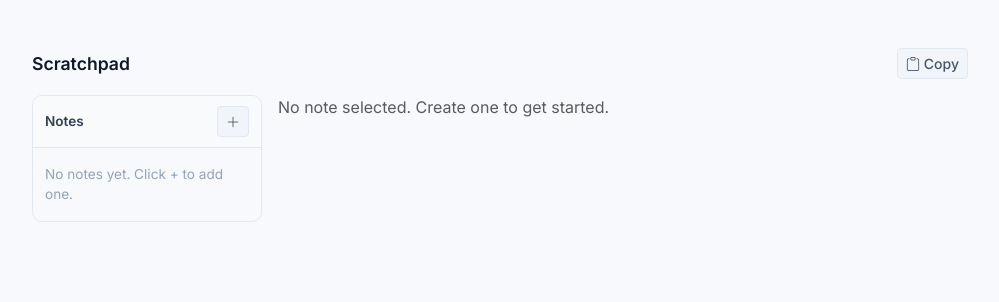
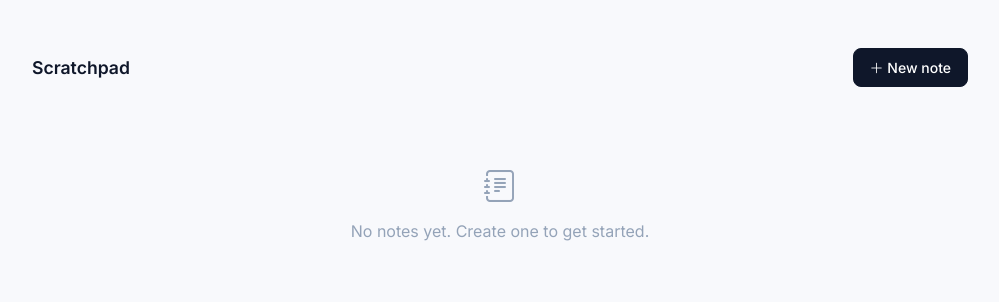
Before and after one commit to Tahsin2155/zipline, a Flask app: template app/templates/notes/notes.html in a window 1280 px wide. Shown: the top 302 px of the page, without its empty margins (140-1139 px from the left). Run offline with Flask 3, Linux system fonts and the light colour scheme; the template is opened without the code that fills it, so the values that code supplies are empty.

Commit message:
Redesign scratchpad UI: note grid + dedicated editor page
- /notes now shows a card grid (title, created/updated dates, content
  preview) instead of a sidebar list; clicking a card opens it
  - new app/templates/notes/note_editor.html: full-page editor matching
  the old single-scratchpad UI, header now shows title, created/modified
  dates, and a dropdown with Rename/Delete
- rename now uses the same modal-based flow as folder rename (explicit
  Save button + page reload) instead of autosaving on blur/typing, which
  was buggy
- dropped the JSON get_note/list_view endpoints from the previous
  sidebar-switcher design since the editor is now a full page load

```diff
--- a/app/templates/base.html
+++ b/app/templates/base.html
@@ -31,7 +31,7 @@
                 </ul>
                 <ul class="navbar-nav align-items-center">
                     <li class="nav-item me-3">
-                        <span class="navbar-text">Welcome, <strong>{% if session.username == 'developer' %}Tahsin{% else %}{{ session.username }}{% endif %}</strong></span>
+                        <span class="navbar-text">Welcome, <strong>{% if session.username == 'developer' %}Tahsin{% else %}{{ session.username.capitalize() }}{% endif %}</strong></span>
                     </li>
                     <li class="nav-item">
                         <form method="POST" action="{{ url_for('auth.logout') }}" class="m-0">
--- a/app/templates/notes/notes.html
+++ b/app/templates/notes/notes.html
@@ -4,115 +4,138 @@
 
 {% block extra_css %}
 <style>
-.notes-layout {
+.notes-grid {
+    display: grid;
+    grid-template-columns: repeat(auto-fill, minmax(220px, 1fr));
+    gap: 14px;
+    margin-bottom: 1.25rem;
+}
+.note-card {
+    border: 1px solid #e2e8f0;
+    border-radius: 12px;
+    padding: 16px;
+    background: #fff;
+    cursor: pointer;
+    transition: background-color 0.15s, border-color 0.15s;
+    position: relative;
     display: flex;
-    gap: 16px;
-    align-items: flex-start;
+    flex-direction: column;
+    min-height: 130px;
 }
-.notes-sidebar {
-    width: 230px;
-    flex-shrink: 0;
-    border: 1px solid #e2e8f0;
-    border-radius: 10px;
-    overflow: hidden;
+.note-card:hover {
+    background-color: #f8fafc;
+    border-color: #cbd5e1;
 }
-.notes-sidebar-header {
+.note-card-header {
     display: flex;
     justify-content: space-between;
-    align-items: center;
-    padding: 10px 12px;
-    border-bottom: 1px solid #e2e8f0;
-    background: #f8fafc;
+    align-items: flex-start;
+    gap: 8px;
+    margin-bottom: 10px;
 }
-.notes-list {
-    max-height: 65vh;
-    overflow-y: auto;
-}
-.notes-list-item {
-    display: flex;
-    justify-content: space-between;
-    align-items: center;
-    gap: 6px;
-    padding: 10px 12px;
-    border-bottom: 1px solid #f1f5f9;
-    cursor: pointer;
-    font-size: 0.88rem;
-}
-.notes-list-item:last-child { border-bottom: none; }
-.notes-list-item:hover { background: #f8fafc; }
-.notes-list-item.active { background: #eef2ff; }
-.notes-list-item .note-title {
+.note-card .note-title {
+    font-size: 0.95rem;
+    font-weight: 600;
+    color: #1e293b;
     overflow: hidden;
     text-overflow: ellipsis;
     white-space: nowrap;
     flex: 1;
 }
-.notes-list-item .note-delete-btn {
-    opacity: 0;
+.note-card .note-preview {
+    font-size: 0.82rem;
+    color: #64748b;
+    flex: 1;
+    overflow: hidden;
+    display: -webkit-box;
+    -webkit-line-clamp: 3;
+    -webkit-box-orient: vertical;
+    margin-bottom: 10px;
+    word-break: break-word;
+}
+.note-card .note-preview.empty {
+    color: #cbd5e1;
+    font-style: italic;
+}
+.note-card .note-dates {
+    font-size: 0.72rem;
+    color: #94a3b8;
+    border-top: 1px solid #f1f5f9;
+    padding-top: 8px;
+}
+.note-card .note-menu-btn {
+    color: #94a3b8;
+    background: none;
     border: none;
-    background: none;
-    color: #94a3b8;
-    padding: 0 4px;
-    line-height: 1;
+    padding: 2px 6px;
+    flex-shrink: 0;
 }
-.notes-list-item:hover .note-delete-btn { opacity: 1; }
-.notes-list-item .note-delete-btn:hover { color: #ef4444; }
-.notes-list-empty {
-    padding: 16px 12px;
-    font-size: 0.85rem;
+.note-card .note-menu-btn:hover {
+    color: #0f172a;
+}
+.notes-empty-state {
+    text-align: center;
+    padding: 60px 20px;
     color: #94a3b8;
 }
-.notes-main { flex: 1; min-width: 0; }
-.notes-title-input {
-    border: none;
-    background: none;
-    font-size: 1.1rem;
-    font-weight: 600;
-    padding: 0;
-    width: 100%;
-}
-.notes-title-input:focus { outline: none; }
 </style>
 {% endblock %}
 
 {% block content %}
 <div class="d-flex justify-content-between align-items-center mb-3">
     <h5 class="section-title mb-0">Scratchpad</h5>
-    <div class="d-flex align-items-center gap-2">
-        <span class="notes-status" id="notesStatus">
-            {% if active %}Last saved {{ active[3] or 'never' }}{% endif %}
-        </span>
-        <button type="button" class="btn btn-light btn-sm" id="copyNotesBtn"><i class="bi bi-clipboard"></i> Copy</button>
+    <button type="button" class="btn btn-primary btn-sm" id="newNoteBtn"><i class="bi bi-plus-lg"></i> New note</button>
+</div>
+
+{% if notes %}
+<div class="notes-grid">
+    {% for note in notes %}
+    <div class="note-card" data-note-id="{{ note.id }}" onclick="if (!event.target.closest('.dropdown')) window.location.href='{{ url_for('notes.view', id=note.id) }}';">
+        <div class="note-card-header">
+            <span class="note-title">{{ note.title }}</span>
+            <div class="dropdown">
+                <button class="note-menu-btn" data-bs-toggle="dropdown"><i class="bi bi-three-dots-vertical"></i></button>
+                <ul class="dropdown-menu dropdown-menu-end">
+                    <li><a class="dropdown-item rename-note-btn" href="#" data-note-id="{{ note.id }}" data-note-title="{{ note.title }}">Rename</a></li>
+                    <li><a class="dropdown-item text-danger delete-note-btn" href="#" data-note-id="{{ note.id }}" data-note-title="{{ note.title }}">Delete</a></li>
+                </ul>
             </div>
         </div>
-
-<div class="notes-layout">
-    <div class="notes-sidebar">
-        <div class="notes-sidebar-header">
-            <span class="fw-semibold" style="font-size: 0.85rem;">Notes</span>
-            <button type="button" class="btn btn-light btn-sm" id="newNoteBtn" title="New note"><i class="bi bi-plus-lg"></i></button>
+        {% if note.preview %}
+        <div class="note-preview">{{ note.preview }}</div>
+        {% else %}
+        <div class="note-preview empty">Empty note</div>
+        {% endif %}
+        <div class="note-dates">
+            Created {{ note.created_at }}{% if note.updated_at and note.updated_at != note.created_at %} &middot; Updated {{ note.updated_at }}{% endif %}
         </div>
-        <div class="notes-list" id="notesList">
-            {% for note in notes %}
-            <div class="notes-list-item {% if active and note[0] == active[0] %}active{% endif %}" data-id="{{ note[0] }}">
-                <span class="note-title">{{ note[1] }}</span>
-                <button type="button" class="note-delete-btn" title="Delete note"><i class="bi bi-trash"></i></button>
+    </div>
+    {% endfor %}
 </div>
 {% else %}
-            <div class="notes-list-empty" id="notesListEmpty">No notes yet. Click + to add one.</div>
-            {% endfor %}
+<div class="notes-empty-state">
+    <i class="bi bi-journal-text" style="font-size: 2rem;"></i>
+    <p class="mt-2 mb-0">No notes yet. Create one to get started.</p>
+</div>
+{% endif %}
+
+<!-- Rename note modal -->
+<div class="modal fade" id="renameNoteModal" tabindex="-1">
+    <div class="modal-dialog">
+        <div class="modal-content">
+            <div class="modal-header">
+                <h5 class="modal-title">Rename note</h5>
+                <button type="button" class="btn-close" data-bs-dismiss="modal"></button>
+            </div>
+            <div class="modal-body">
+                <label class="form-label">New name</label>
+                <input type="text" class="form-control" id="renameNoteInput" maxlength="100" required>
+            </div>
+            <div class="modal-footer">
+                <button type="button" class="btn btn-light" data-bs-dismiss="modal">Cancel</button>
+                <button type="button" class="btn btn-primary" id="renameNoteConfirm">Save</button>
             </div>
         </div>
-
-    <div class="notes-main">
-        {% if active %}
-        <input type="text" class="notes-title-input mb-2" id="noteTitleInput" value="{{ active[1] }}" maxlength="100" placeholder="Untitled">
-        <textarea class="notes-textarea" id="notesArea" placeholder="Write anything here — it autosaves and isn't tied to any file.">{{ active[2] }}</textarea>
-        {% else %}
-        <div class="text-muted" id="notesEmptyState">No note selected. Create one to get started.</div>
-        <textarea class="notes-textarea d-none" id="notesArea"></textarea>
-        <input type="hidden" id="noteTitleInput" value="">
-        {% endif %}
     </div>
 </div>
 
@@ -120,202 +143,75 @@
 
 {% block extra_js %}
 <script>
-(function () {
     const csrfToken = '{{ csrf_token() }}';
-    const notesList = document.getElementById('notesList');
-    const textarea = document.getElementById('notesArea');
-    const titleInput = document.getElementById('noteTitleInput');
-    const status = document.getElementById('notesStatus');
-    const newNoteBtn = document.getElementById('newNoteBtn');
 
-    let activeId = {{ active[0] if active else 'null' }};
-    let saveTimeout = null;
-    let titleSaveTimeout = null;
-
-    function urlFor(path) {
-        return path;
-    }
-
-    function csrfHeaders(extra) {
-        return Object.assign({ 'X-CSRFToken': csrfToken }, extra || {});
-    }
-
-    function setActiveInList(id) {
-        document.querySelectorAll('.notes-list-item').forEach(el => {
-            el.classList.toggle('active', parseInt(el.dataset.id, 10) === id);
-        });
-    }
-
-    function saveContent() {
-        if (activeId === null) return;
+    document.getElementById('newNoteBtn').addEventListener('click', () => {
         const formData = new FormData();
-        formData.append('content', textarea.value);
         formData.append('csrf_token', csrfToken);
-
-        status.textContent = 'Saving...';
-        fetch(`/notes/${activeId}/save`, {
+        fetch('{{ url_for("notes.new") }}', {
             method: 'POST',
-            headers: csrfHeaders(),
-            body: formData
-        })
-        .then(r => r.json())
-        .then(data => {
-            status.textContent = data.success ? `Last saved ${data.saved_at}` : 'Failed to save';
-        })
-        .catch(() => { status.textContent = 'Failed to save (offline?)'; });
-    }
-
-    function saveTitle() {
-        if (activeId === null) return;
-        const formData = new FormData();
-        formData.append('title', titleInput.value);
-        formData.append('csrf_token', csrfToken);
-
-        fetch(`/notes/${activeId}/rename`, {
-            method: 'POST',
-            headers: csrfHeaders(),
+            headers: { 'X-CSRFToken': csrfToken },
             body: formData
         })
         .then(r => r.json())
         .then(data => {
             if (data.success) {
-                const listItem = notesList.querySelector(`.notes-list-item[data-id="${activeId}"] .note-title`);
-                if (listItem) listItem.textContent = data.title;
-                if (titleInput.value !== data.title) titleInput.value = data.title;
+                window.location.href = `{{ url_for('notes.view') }}?id=${data.note.id}`;
+            } else {
+                alert('Error: ' + data.message);
             }
         });
-    }
+    });
 
-    function loadNote(id) {
-        fetch(`/notes/${id}`)
-            .then(r => r.json())
-            .then(data => {
-                if (!data.success) return;
-                activeId = data.note.id;
-                titleInput.value = data.note.title;
-                textarea.value = data.note.content;
-                textarea.classList.remove('d-none');
-                titleInput.removeAttribute('type');
-                titleInput.classList.add('notes-title-input');
-                status.textContent = data.note.updated_at ? `Last saved ${data.note.updated_at}` : '';
-                setActiveInList(activeId);
-                const emptyState = document.getElementById('notesEmptyState');
-                if (emptyState) emptyState.remove();
+    // --- Rename note ---
+    let renameNoteId = null;
+    const renameNoteModal = new bootstrap.Modal(document.getElementById('renameNoteModal'));
+    document.querySelectorAll('.rename-note-btn').forEach(btn => {
+        btn.addEventListener('click', (e) => {
+            e.preventDefault();
+            renameNoteId = btn.dataset.noteId;
+            document.getElementById('renameNoteInput').value = btn.dataset.noteTitle;
+            renameNoteModal.show();
         });
-    }
-
-    function addNoteToList(note) {
-        const emptyEl = document.getElementById('notesListEmpty');
-        if (emptyEl) emptyEl.remove();
-
-        const item = document.createElement('div');
-        item.className = 'notes-list-item';
-        item.dataset.id = note.id;
-        item.innerHTML = `<span class="note-title">${note.title}</span><button type="button" class="note-delete-btn" title="Delete note"><i class="bi bi-trash"></i></button>`;
-        notesList.appendChild(item);
-        attachItemHandlers(item);
-    }
-
-    function attachItemHandlers(item) {
-        item.addEventListener('click', (e) => {
-            if (e.target.closest('.note-delete-btn')) return;
-            const id = parseInt(item.dataset.id, 10);
-            if (id !== activeId) loadNote(id);
     });
-        item.querySelector('.note-delete-btn').addEventListener('click', (e) => {
-            e.stopPropagation();
-            const id = parseInt(item.dataset.id, 10);
-            const title = item.querySelector('.note-title').textContent;
-            if (!confirm(`Delete note "${title}"? This cannot be undone.`)) return;
-
+    document.getElementById('renameNoteConfirm').addEventListener('click', () => {
+        const newTitle = document.getElementById('renameNoteInput').value.trim();
+        if (!newTitle) return;
         const formData = new FormData();
+        formData.append('title', newTitle);
         formData.append('csrf_token', csrfToken);
-            fetch(`/notes/${id}/delete`, {
+        fetch(`/notes/${renameNoteId}/rename`, {
             method: 'POST',
-                headers: csrfHeaders(),
+            headers: { 'X-CSRFToken': csrfToken },
             body: formData
         })
         .then(r => r.json())
         .then(data => {
-                if (!data.success) return;
-                item.remove();
-                if (id === activeId) {
-                    if (data.next_note) {
-                        loadNote(data.next_note.id);
-                    } else {
-                        activeId = null;
-                        titleInput.value = '';
-                        textarea.value = '';
-                        textarea.classList.add('d-none');
-                        status.textContent = '';
-                        const main = document.querySelector('.notes-main');
-                        if (main && !document.getElementById('notesEmptyState')) {
-                            const div = document.createElement('div');
-                            div.className = 'text-muted';
-                            div.id = 'notesEmptyState';
-                            div.textContent = 'No note selected. Create one to get started.';
-                            main.insertBefore(div, main.firstChild);
-                        }
-                        if (!notesList.querySelector('.notes-list-item')) {
-                            notesList.innerHTML = '<div class="notes-list-empty" id="notesListEmpty">No notes yet. Click + to add one.</div>';
-                        }
-                    }
-                }
+            if (data.success) location.reload();
+            else alert('Error: ' + data.message);
         });
     });
-    }
 
-    document.querySelectorAll('.notes-list-item').forEach(attachItemHandlers);
-
-    newNoteBtn.addEventListener('click', () => {
+    // --- Delete note ---
+    document.querySelectorAll('.delete-note-btn').forEach(btn => {
+        btn.addEventListener('click', (e) => {
+            e.preventDefault();
+            const noteId = btn.dataset.noteId;
+            const noteTitle = btn.dataset.noteTitle;
+            if (!confirm(`Delete note "${noteTitle}"? This cannot be undone.`)) return;
             const formData = new FormData();
             formData.append('csrf_token', csrfToken);
-        fetch('/notes/new', {
+            fetch(`/notes/${noteId}/delete`, {
                 method: 'POST',
-            headers: csrfHeaders(),
+                headers: { 'X-CSRFToken': csrfToken },
                 body: formData
             })
             .then(r => r.json())
             .then(data => {
-            if (!data.success) return;
-            addNoteToList(data.note);
-            loadNote(data.note.id);
+                if (data.success) location.reload();
+                else alert('Error: ' + data.message);
             });
         });
-
-    if (textarea) {
-        textarea.addEventListener('input', () => {
-            clearTimeout(saveTimeout);
-            status.textContent = 'Typing...';
-            saveTimeout = setTimeout(saveContent, 800);
     });
-
-        window.addEventListener('beforeunload', () => {
-            if (saveTimeout) { clearTimeout(saveTimeout); saveContent(); }
-        });
-    }
-
-    if (titleInput) {
-        titleInput.addEventListener('input', () => {
-            clearTimeout(titleSaveTimeout);
-            titleSaveTimeout = setTimeout(saveTitle, 600);
-        });
-        titleInput.addEventListener('blur', () => {
-            clearTimeout(titleSaveTimeout);
-            saveTitle();
-        });
-    }
-
-    const copyBtn = document.getElementById('copyNotesBtn');
-    if (copyBtn) {
-        copyBtn.addEventListener('click', () => {
-            navigator.clipboard.writeText(textarea.value).then(() => {
-                const original = copyBtn.innerHTML;
-                copyBtn.innerHTML = '<i class="bi bi-check2"></i> Copied';
-                setTimeout(() => { copyBtn.innerHTML = original; }, 1500);
-            });
-        });
-    }
-})();
 </script>
 {% endblock %}
```
Also changed, not shown: app/blueprints/notes/routes.py (+40 -44 lines), app/templates/notes/note_editor.html (added, +203 -0 lines). Lines whose indentation alone changed are shown as unchanged.
